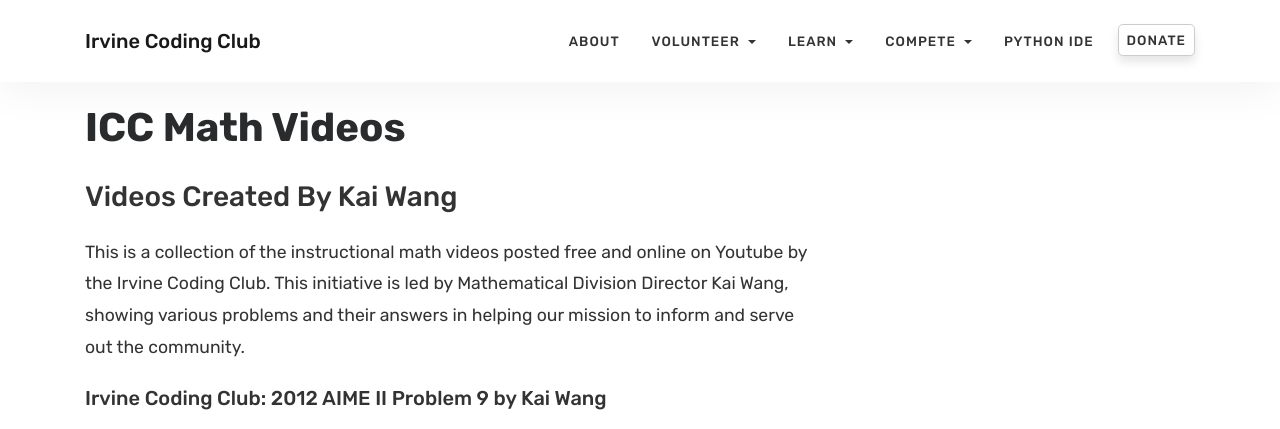
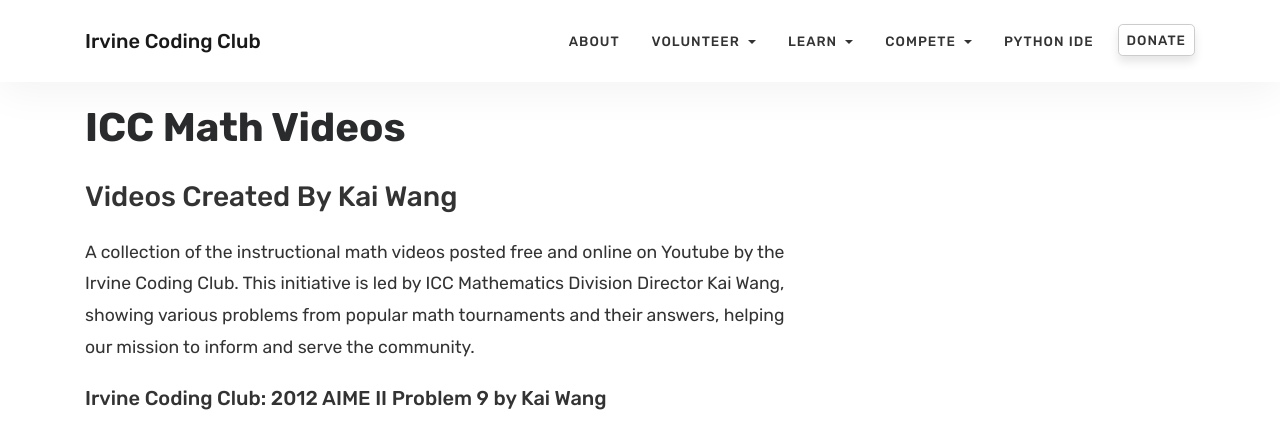
Before and after one commit to irvinecodingclub/irvinecodingclub.github.io, a Jekyll site: the page built from _posts/2021-07-31-math-videos.md, in a window 1280 px wide and 900 px high, cut to the strip 0-429 px from the top of the window. Built offline with Jekyll 4.4.1, drawn with Linux system fonts in a browser that asks for light colours; comment, search, counter and statistics services are not loaded.

Commit message:
Update 2021-07-31-math-videos.md

```diff
--- a/_posts/2021-07-31-math-videos.md
+++ b/_posts/2021-07-31-math-videos.md
@@ -4,21 +4,21 @@
 permalink: /mathvideos
 featured: false
 comments: false
-excerpt: "A collection of helpful videos posted by the Irvine Coding Club"
+excerpt: "A collection of instructional math videos posted by the Irvine Coding Club"
 ---
 
 ### Videos Created By Kai Wang
 
-This is a collection of the instructional math videos posted free and online on Youtube by the Irvine Coding Club. This initiative is led by Mathematical Division Director Kai Wang, showing various problems and their answers in helping our mission to inform and serve out the community.
+A collection of the instructional math videos posted free and online on Youtube by the Irvine Coding Club. This initiative is led by ICC Mathematics Division Director Kai Wang, showing various problems from popular math tournaments and their answers, helping our mission to inform and serve the community.
 
 ##### Irvine Coding Club: 2012 AIME II Problem 9 by Kai Wang
 
-  <iframe width="1080" height="600" src="https://www.youtube.com/embed/x17TKvL-yZM" title="YouTube video player" frameborder="0" allow="accelerometer; autoplay; clipboard-write; encrypted-media; gyroscope; picture-in-picture" allowfullscreen></iframe>
+  <iframe width="1080" height="600" src="https://www.youtube.com/embed/x17TKvL-yZM" title="2012 AIME II Problem 9" frameborder="0" allow="accelerometer; autoplay; clipboard-write; encrypted-media; gyroscope; picture-in-picture" allowfullscreen></iframe>
 
 ##### Irvine Coding Club: 2014 AIME I Problem 14 by Kai Wang
 
-  <iframe width="1080" height="600" src="https://www.youtube.com/embed/6npjVx9NXkQ" title="YouTube video player" frameborder="0" allow="accelerometer; autoplay; clipboard-write; encrypted-media; gyroscope; picture-in-picture" allowfullscreen></iframe>
+  <iframe width="1080" height="600" src="https://www.youtube.com/embed/6npjVx9NXkQ" title="2014 AIME I Problem 14" frameborder="0" allow="accelerometer; autoplay; clipboard-write; encrypted-media; gyroscope; picture-in-picture" allowfullscreen></iframe>
 
 ##### Irvine Coding Club: 2015 AIME II Problem 12 by Kai Wang
 
-<iframe width="1080" height="600" src="https://www.youtube.com/embed/QIwnhq80ALo" title="YouTube video player" frameborder="0" allow="accelerometer; autoplay; clipboard-write; encrypted-media; gyroscope; picture-in-picture" allowfullscreen></iframe>
+<iframe width="1080" height="600" src="https://www.youtube.com/embed/QIwnhq80ALo" title="2015 AIME II Problem 12" frameborder="0" allow="accelerometer; autoplay; clipboard-write; encrypted-media; gyroscope; picture-in-picture" allowfullscreen></iframe>
```
